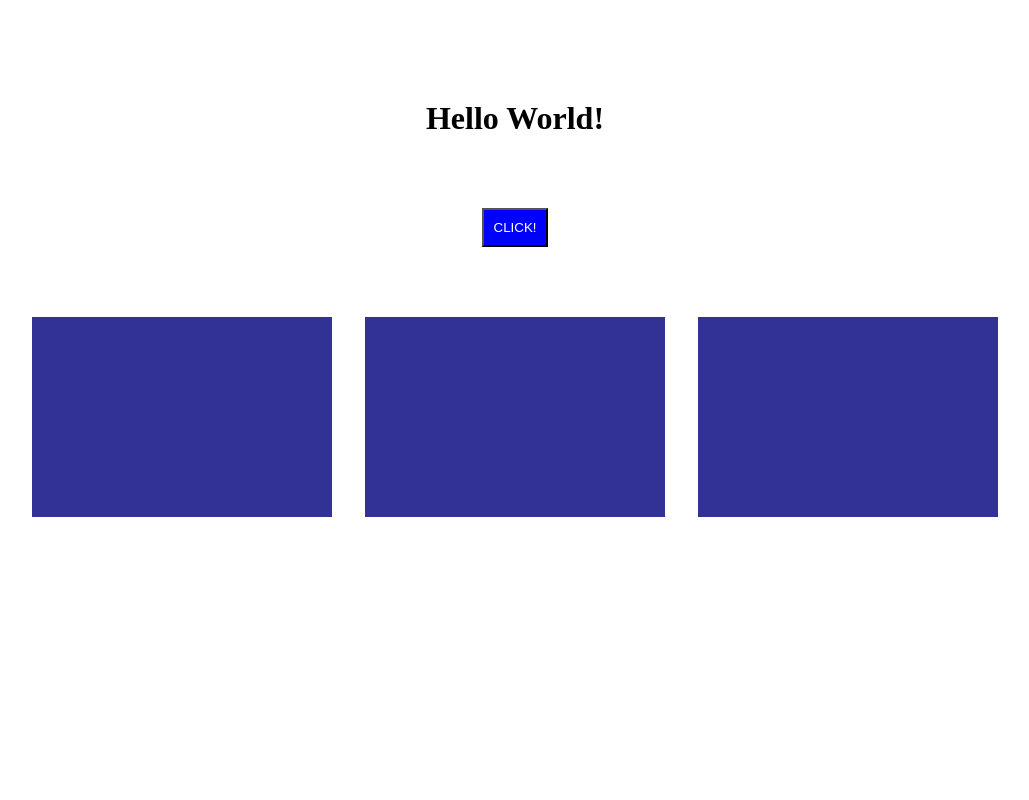
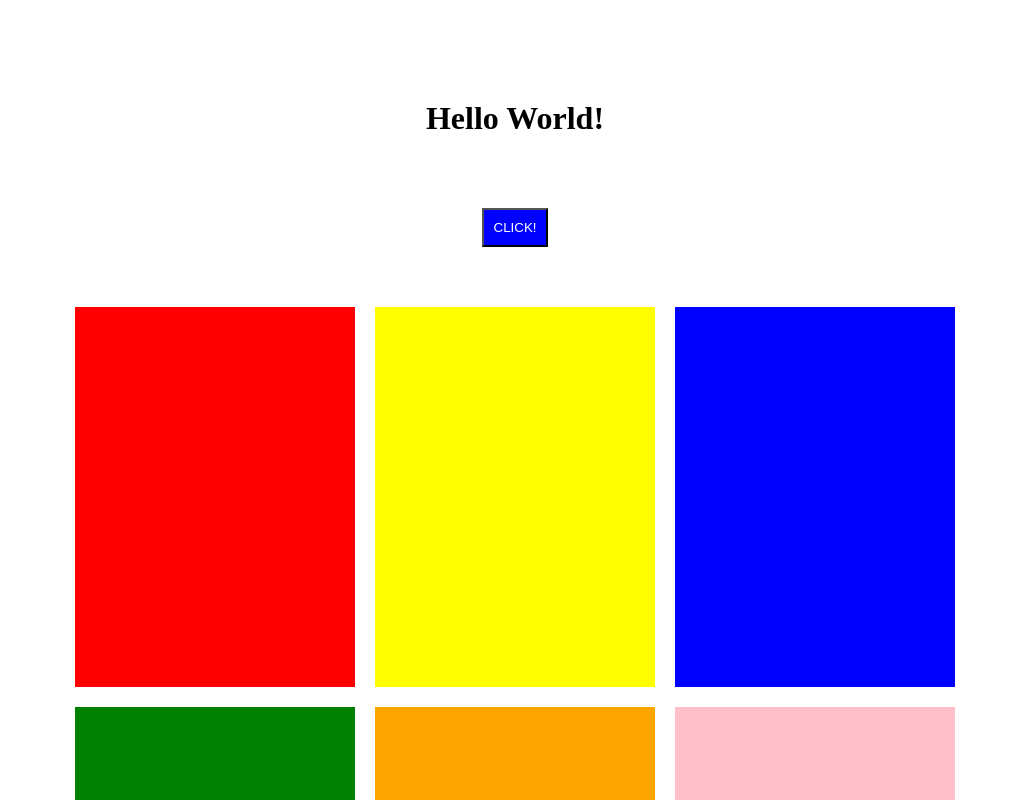
Before and after one commit to Nao-Mori/internetfamous, a React (Create React App) app: page / in a window 1280 px wide. Shown: the top 800 px of the page, without its empty margins (125-1154 px from the left). Built offline with nearby package versions, Linux system fonts and the light colour scheme.

Commit message:
photo section flex boxes

```diff
--- a/src/App.scss
+++ b/src/App.scss
@@ -3,19 +3,28 @@ $blue: rgb(50,50,150);
 
 * {
     margin-top: 50px;
-    // font-size: $small;
 }
 
 .flex-box {
     display: flex;
-    justify-content: space-between;
     align-items: flex-start;
     flex-wrap: wrap;
 
     div {
-        width: 300px;
-        height: 200px;
-        background: $blue;
-        margin: 20px auto;
+        width: 280px;
+        height: 380px;
+        margin: 10px
+
     }
 }
+
+@media(max-width: 972px) {
+    .flex-box {
+        div {
+            width: 31.33%;
+            padding-top: 42.25%;
+            height: auto;
+            margin: 1%;
+        }
+    }
+}
--- a/src/App.tsx
+++ b/src/App.tsx
@@ -1,11 +1,24 @@
-import React from 'react';
+import React, { useState } from 'react';
 import styled from "styled-components"
 
+const boxes = [
+  "red",
+  "yellow",
+  "blue",
+  "green",
+  "orange",
+  "pink",
+  "brown"
+]
+
 const Wrapper = styled.div`
-  max-width: 1000px;
+  max-width: 1200px;
   margin: 0 auto;
-  padding: 0 20px;
   text-align: center;
+
+  @media(max-width: 1280px) {
+    max-width: 900px;
+  }
 `
 
 const Button = styled.button`
@@ -24,14 +37,16 @@ const Button = styled.button`
 `
 
 function App() {
+  const [toggled, setToggled] = useState(false)
+
   return (
     <Wrapper>
       <h1>Hello World!</h1>
-      <Button>CLICK!</Button>
-      <div className="flex-box">
-        <div/>
-        <div/>
-        <div/>
+      <Button onClick={()=>setToggled(!toggled)} >CLICK!</Button>
+      <div className="flex-box" style={{ flexDirection: toggled? "row-reverse" : "row" }}>
+        {boxes.map((color, key)=>(
+          <div key={key} style={{ background: color }} />
+        ))}
       </div>
     </Wrapper>
   );
```
Also changed, not shown: public/manifest.json.
